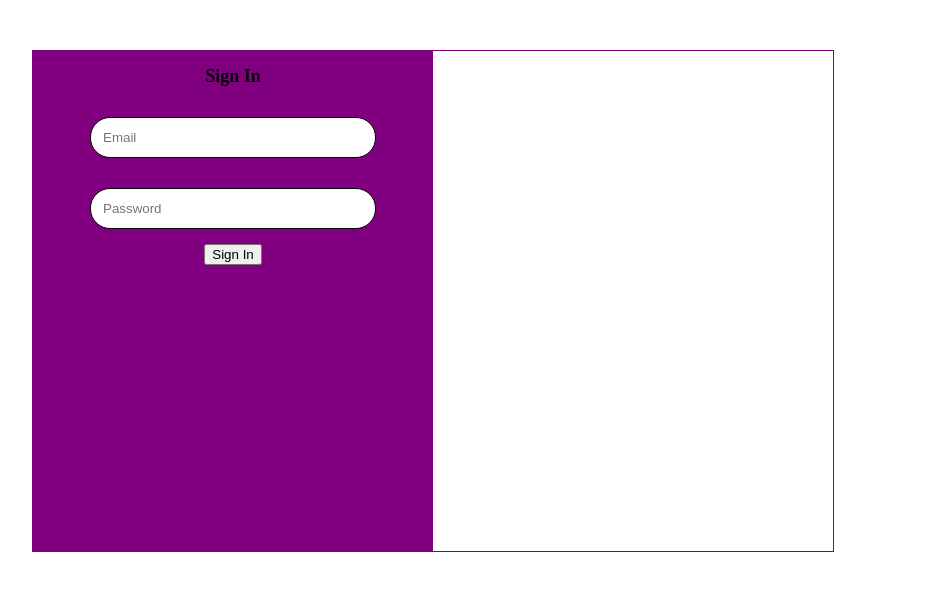
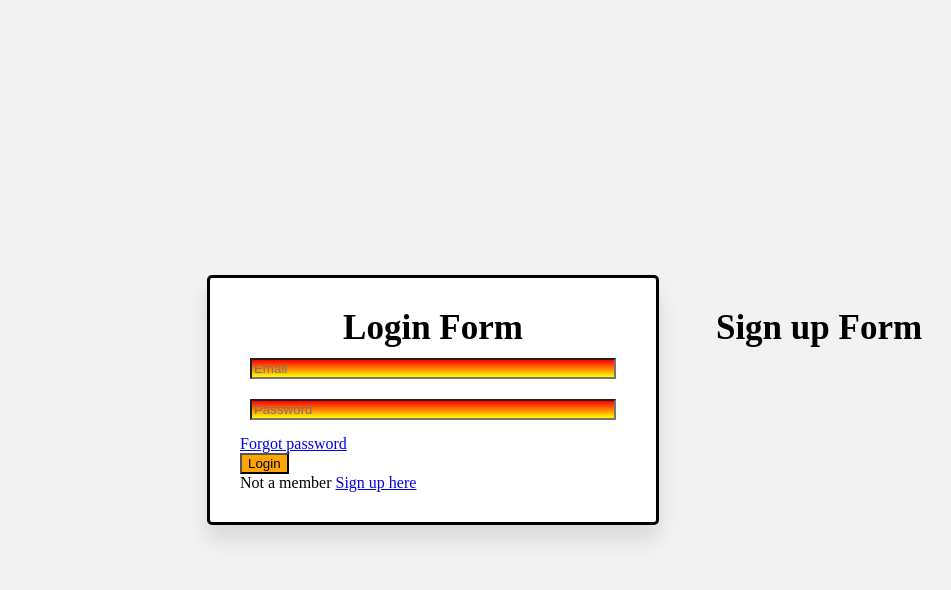
Before and after one commit to Danielbvt229/2211-login-ui, a plain HTML site: page index.html in a window 1280 px wide. Shown: the whole page, without its empty margins (207-1158 px from the left). Drawn offline with Linux system fonts and the light colour scheme.

Commit message:
first/finaldraft

```diff
--- a/index.html
+++ b/index.html
@@ -8,13 +8,26 @@
     <link rel="stylesheet" href="style.css">
 </head>
 <body>
- <div class="container">
-    <form action="" class="form">
-        <h2>Sign In</h2>
-        <input type="email" name="email" class="box" placeholder="Email">
-        <input type="password" name="password" class="box" placeholder="Password">
-        <input type="Submit" value="Sign In" >
-    </form>
+ <div class="wrapper">
+    <div class="title-text">
+        <div class="title login">Login Form</div>
+        <div class="title signup">Sign up Form</div>
+    </div>
+    <div class="form-container">
+        <div class="form-inner">
+            <form action="#" class="login">
+            <div class="login-info">
+                <input type="text" class="colorstuff" placeholder="Email" required>
+                <input type="password" class="colorstuff"placeholder="Password" required>
+            </div>
+            <div class="pass-link"><a href="#">Forgot password</a></div>
+            <div class="submit-button">
+                <input type="submit" value="Login" id="login">
+            </div>
+            <div class="signup-link">Not a member <a href="#">Sign up here</a></div>
+            </form>
+        </div>
+    </div>
  </div>
 </body>
 </html>
--- a/style.css
+++ b/style.css
@@ -1,40 +1,76 @@
 {
-    margin: 0;
-    padding: 0;
-    box-sizing: border-boxing;
+margin: 0;
+padding: 0;
+box-sizing: border-box;
+font-family: 'Poppins', sans-serif;
 }
-/* Container */
-.container{
+html,body{
+    display: grid;
+    height: 100%;
+    place-items: center;
+    background: #f2f2f2;
+}
+.wrapper{
+    max-width: 390px;
+    background: #fff;
+    padding: 30px;
+    border-radius: 5px;
+    box-shadow: 0px 15px 20px rgba(0,0,0,0.1)
+}
+.wrapper .title-text{
     display: flex;
-    height: 500px;
-    width: 800px;
-    border: 1px solid purple;
-    margin: auto;
-    margin-top: 50px;
+    width: 200%;
 }
-/* Login Form */
-.form{
+.wrapper .title-text .title{
+    width: 50%;
+    font-size: 35px;
+    font-weight: 600;
+text-align: center;
+}
+.wrapper .form-container{
+    width: 100%;
+}
+.wrapper{
+    border-style: solid;
+}
+.form-container .form-inner form{
+
+}
+.form-inner form .field{
+height: 50px;
+width: 100%;
+margin-top: 20px;
+}
+.form-inner form .field input{
+    height: 100%;
+    width: 100%;
+    outline: none;
+    padding-left: 15px;
+    font-size: 17px;
+    border: 1px solid lightgray;
+    border-bottom-width: 2px;
+}
+.form-inner form .pass-link{
+    margin-top: 5px;
+}
+.form-inner form .pass-link a,
+.form-inner form .signup-link a{
+    color: #fa4299
+    text-decoration: none;
+}
+.form-inner form .pass-link a:hover,
+.form-inner form .signup-link a:hover{
+   text-decoration: underline;
+}
+
+#login{
+    background-color: orange;
+}
+.colorstuff{
+    margin: 10px;
+    background-image: linear-gradient(red, yellow);
+}
+.login-info{
     display: flex;
     flex-direction: column;
-    width: 50%;
-    align-items: center;
-    background-color: purple;
 }
-.form h2{
-    font-size: large;
-}
-.box{
-    padding: 12px;
-    width: 65%;
-    margin: 15px;
-    border: 1px solid black;
-    outline: none;
-    border-radius: 20px;
-}
-#submit{
-    padding: 12px 30px;
-    width: 40%;
-    background-color: aliceblue;
-    font-weight: bold;
-    border: none;
-}
```
